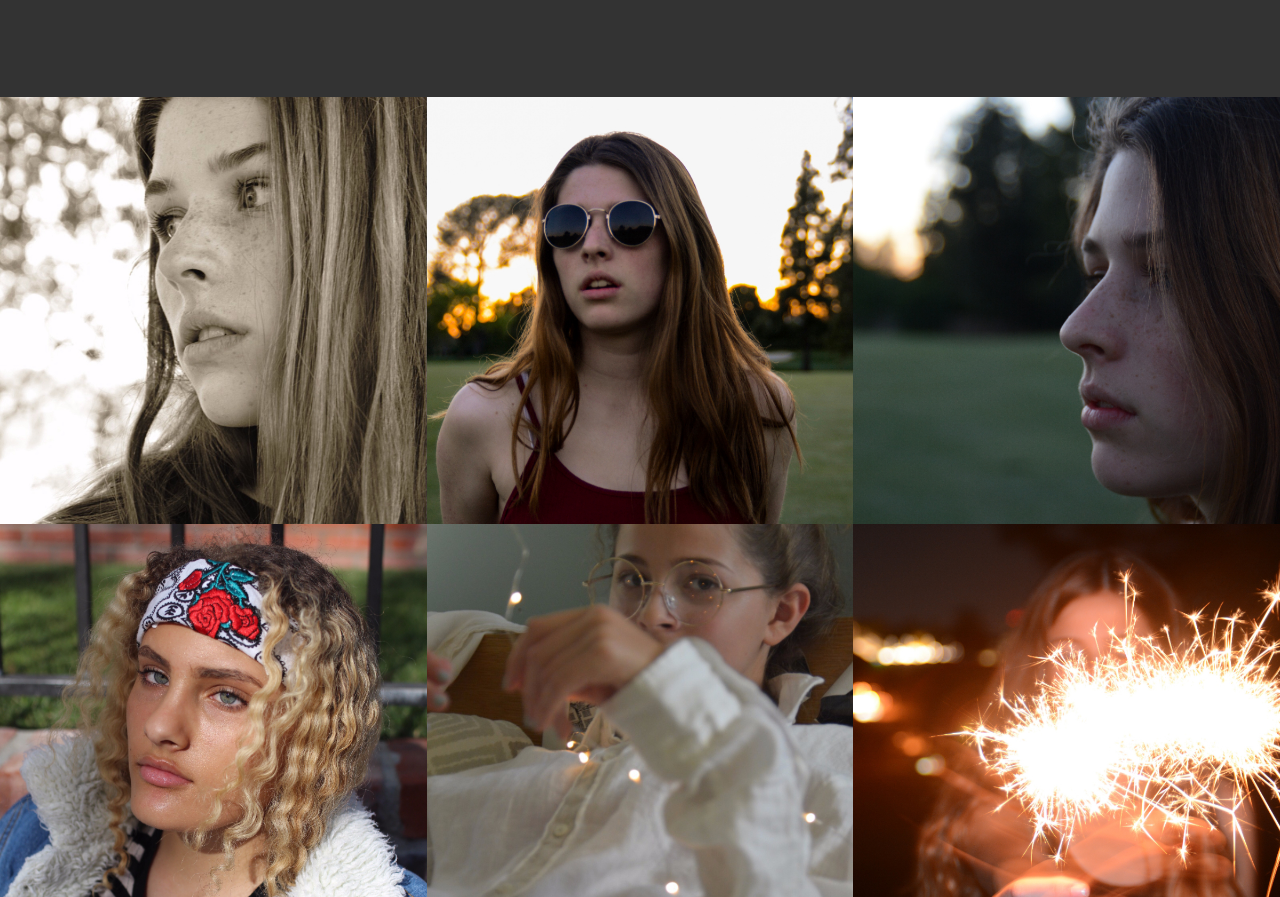
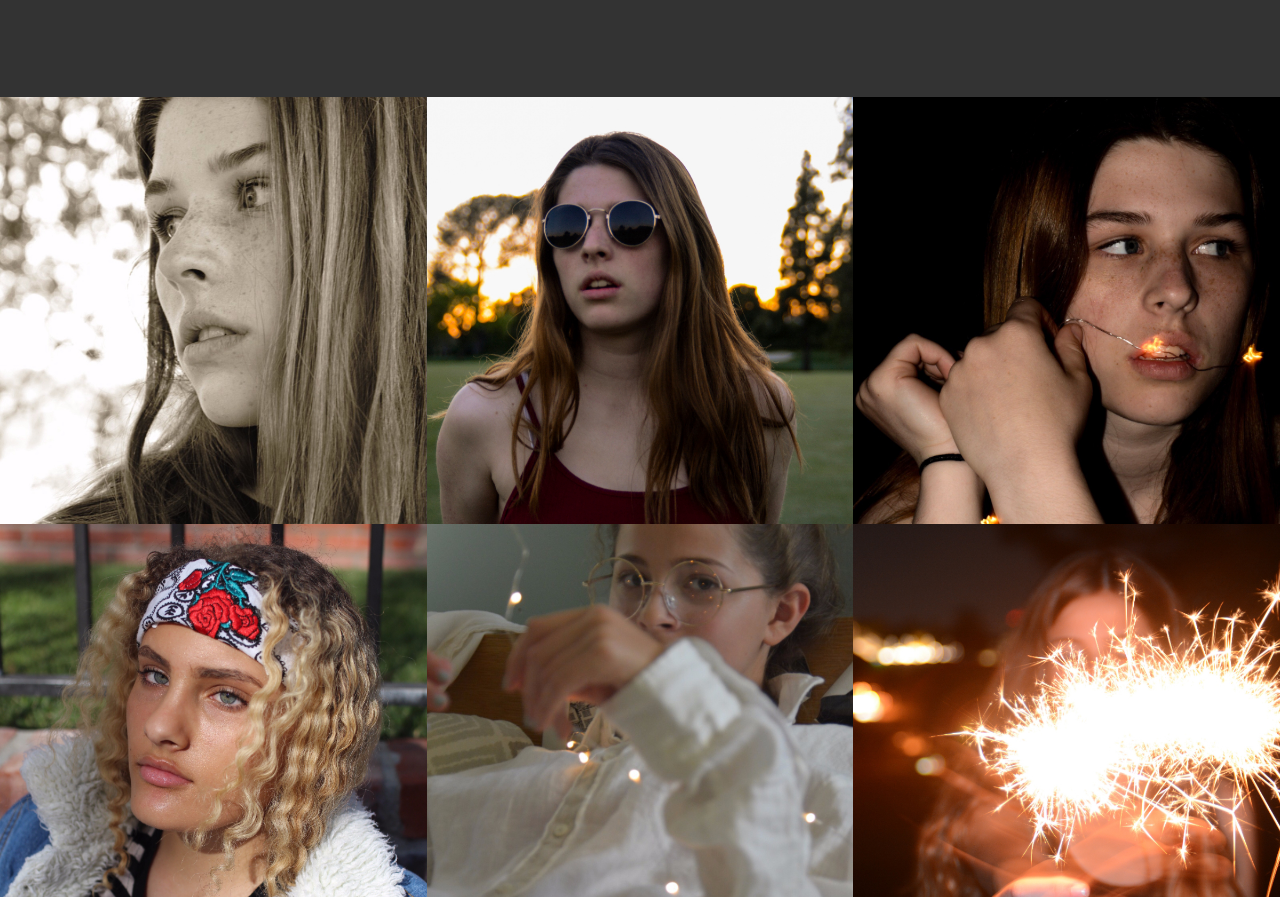
Before and after one commit to cs2033/cs2033.github.io, a plain HTML site: page index.html in a window 1280 px wide. Shown: the part 1102-1999 px from the top of the page. Drawn offline with Linux system fonts and the light colour scheme; files whose address does not match are found by name.

Commit message:
Update index.html

```diff
--- a/index.html
+++ b/index.html
@@ -92,8 +92,8 @@ My name is Britt Cerny. I am a recreational photographer from Los Angeles. I ori
                 </div>
 				<div class="clearfix hidden-lg"> </div>
                 <div class="col-lg-4 col-sm-6">
-                    <a href="#galleryModal" class="gallery-box" data-toggle="modal" data-src="photos/emma3.jpg">
-                        <img src="photos/emma3.jpg" class="img-responsive" alt="Image 3">
+                    <a href="#galleryModal" class="gallery-box" data-toggle="modal" data-src="photos/emma4.jpg">
+                        <img src="photos/emma4.jpg" class="img-responsive" alt="Image 3">
                         <div class="gallery-box-caption">
                             <div class="gallery-box-content">
                                 <div>
```
